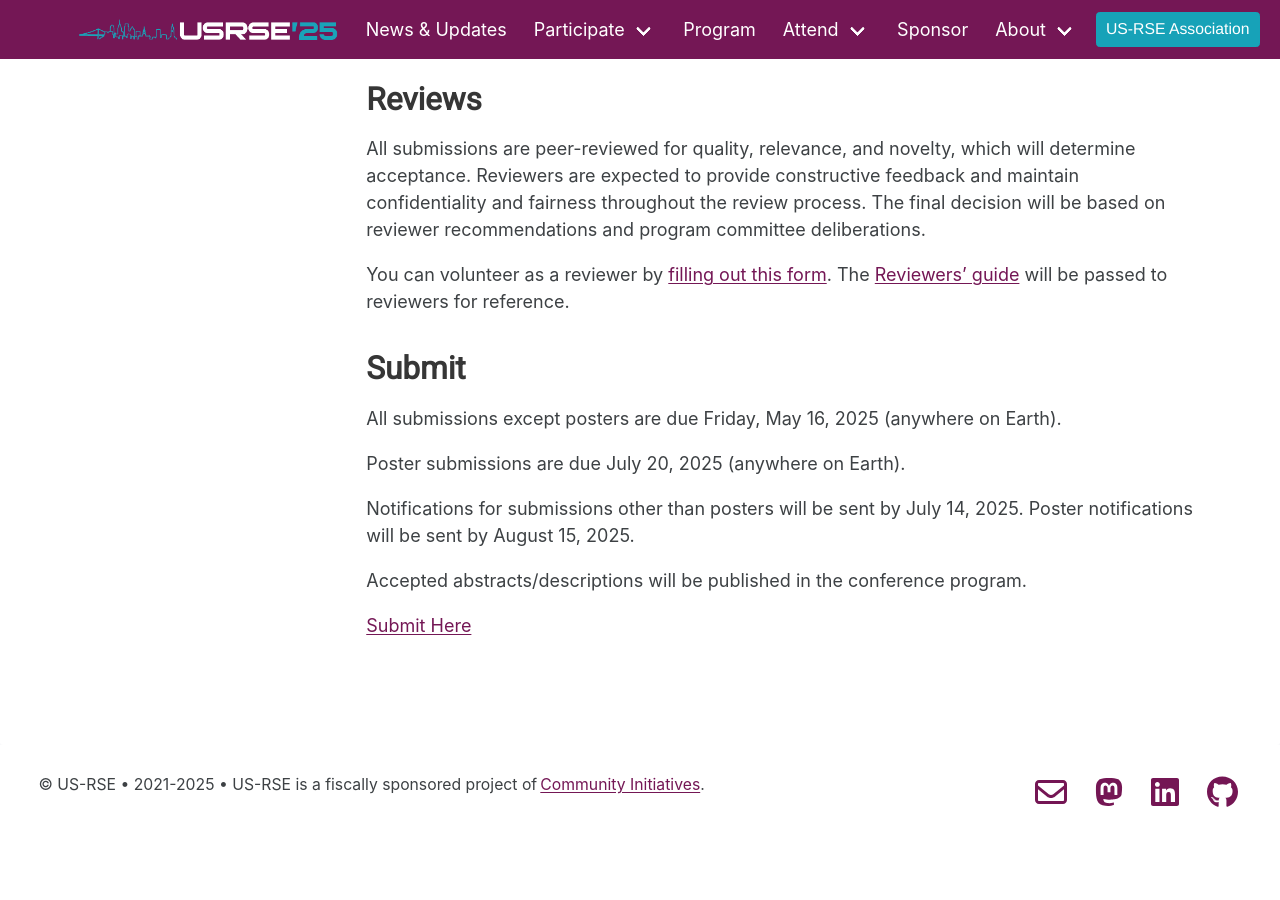
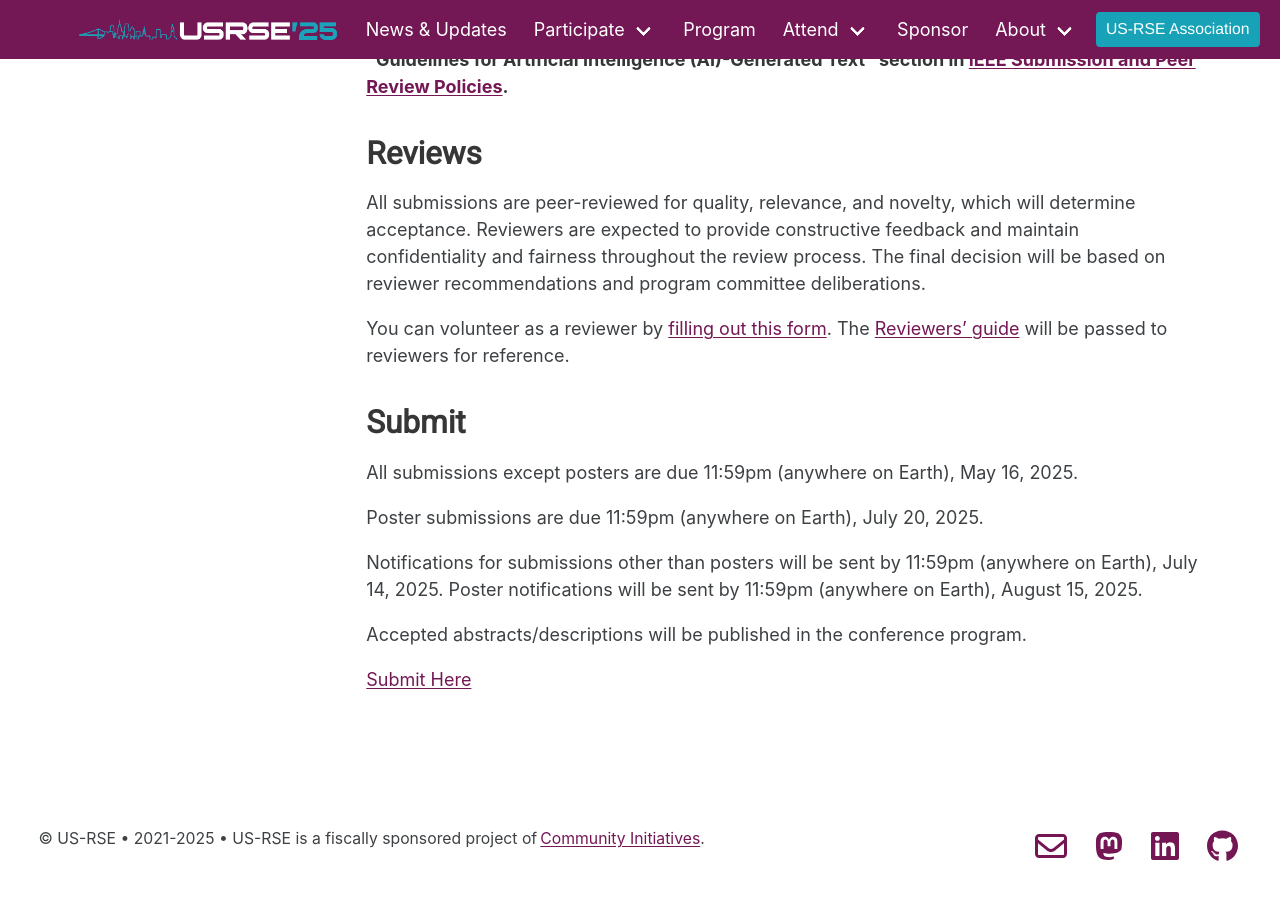
Before and after one commit to USRSE/usrse25, a Jekyll site: the page built from pages/participate/participate.md, in a window 1280 px wide and 900 px high, scrolled down 3945 px. Built offline with Jekyll 4.4.1, drawn with Linux system fonts in a browser that asks for light colours; a style sheet for code colours, icons or effects is not loaded; before the commit the page ends 4791 px from its top, so only the background shows below that; some of the changed text lies outside the part shown.

Commit message:
Update participate.md

```diff
--- a/pages/participate/participate.md
+++ b/pages/participate/participate.md
@@ -49,14 +49,14 @@
 [Submissions now open on EasyChair](https://easychair.org/conferences/?conf=usrse25)
 
 Everything except Posters:
-- Submissions due: Friday, May 16, 2025
-- Notifications sent by: July 14, 2025
-- Camera-ready versions uploaded to [Zenodo](https://zenodo.org/communities/usrse25) by: October 3, 2025
+- Submissions due: 11:59pm (anywhere on Earth), May 16, 2025
+- Notifications sent by: 11:59pm (anywhere on Earth), July 14, 2025
+- Camera-ready versions uploaded to [Zenodo](https://zenodo.org/communities/usrse25) by: 11:59pm (anywhere on Earth), October 3, 2025
 
 Posters:
-- Submissions due: July 20, 2025
-- Notifications sent by: August 15, 2025
-- Camera-ready versions uploaded to [Zenodo](https://zenodo.org/communities/usrse25) by: October 17, 2025
+- Submissions due: 11:59pm (anywhere on Earth), July 20, 2025
+- Notifications sent by: 11:59pm (anywhere on Earth), August 15, 2025
+- Camera-ready versions uploaded to [Zenodo](https://zenodo.org/communities/usrse25) by: 11:59pm (anywhere on Earth), October 17, 2025
 
 Note that authors will receive instructions to upload their artifact to Zenodo two weeks before the deadlines via email.
 
@@ -154,13 +154,11 @@
 
 ## Submit
 
-All submissions except posters are due Friday, May 16, 2025
-(anywhere on Earth).
+All submissions except posters are due 11:59pm (anywhere on Earth), May 16, 2025.
 
-Poster submissions are due July 20, 2025 (anywhere on Earth).
+Poster submissions are due 11:59pm (anywhere on Earth), July 20, 2025.
 
-Notifications for submissions other than posters will be sent by
-July 14, 2025. Poster notifications will be sent by August 15, 2025.
+Notifications for submissions other than posters will be sent by 11:59pm (anywhere on Earth), July 14, 2025. Poster notifications will be sent by 11:59pm (anywhere on Earth), August 15, 2025.
 
 Accepted abstracts/descriptions will be published in the conference program.
 
```
